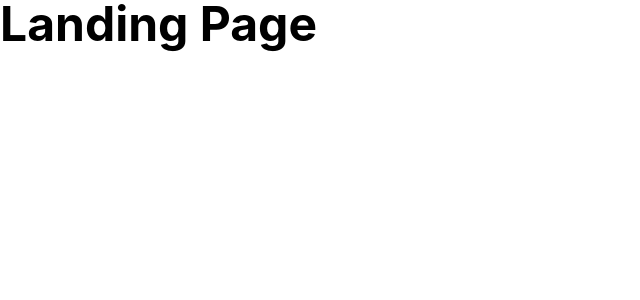
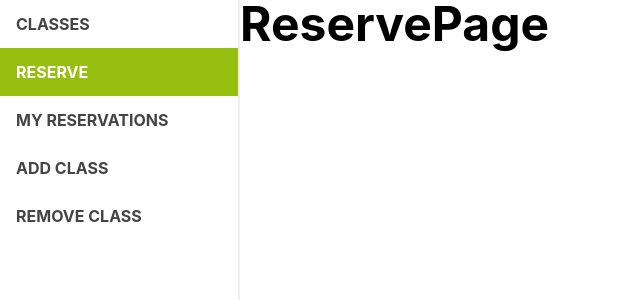
Before and after one commit to icode198/expert-class-frontend, a React (Create React App) app: page /#/reserve in a window 1280 px wide. Shown: the top 300 px of the page, without its empty margins (0-640 px from the left). Built offline with nearby package versions, Linux system fonts and the light colour scheme.

Commit message:
Implement NavPanel

```diff
--- /dev/null
+++ b/src/App.css
@@ -0,0 +1,3 @@
+.app-content {
+  margin-left: var(--nav-panel-width);
+}
--- a/src/App.js
+++ b/src/App.js
@@ -1,19 +1,37 @@
+import './App.css';
 import React from 'react';
 import { HashRouter as Router, Switch, Route } from 'react-router-dom';
 import ClassesPage from './features/classes/ClassesPage'; // eslint-disable-line
+import LandingPage from './features/landingPage/landingPage';
+import NavPanel from './features/navPanel/NavPanel';
+import ReservePage from './features/reserve/ReservePage';
 import ReservationsPage from './features/reservations/ReservationsPage'; // eslint-disable-line
-import LandingPage from './features/landingPage/landingPage';
+import AddClassPage from './features/addClass/AddClassPage';
+import RemoveClassPage from './features/removeClass/RemoveClassPage';
 
 function App() {
   return (
     <div className="App">
       <Router>
+        <NavPanel />
+      </Router>
+      <div className="app-content">
+        <Router>
           <Switch>
             <Route path="/classes">
               <ClassesPage />
             </Route>
+            <Route path="/reserve">
+              <ReservePage />
+            </Route>
             <Route path="/my-reservations">
               <ReservationsPage />
+            </Route>
+            <Route path="/add-class">
+              <AddClassPage />
+            </Route>
+            <Route path="/remove-class">
+              <RemoveClassPage />
             </Route>
             <Route path="/">
               <LandingPage />
@@ -21,6 +39,7 @@ function App() {
           </Switch>
         </Router>
       </div>
+    </div>
   );
 }
 
--- /dev/null
+++ b/src/features/addClass/AddClassPage.css
@@ -0,0 +1 @@
+/* KEEP */
--- /dev/null
+++ b/src/features/addClass/AddClassPage.js
@@ -0,0 +1,11 @@
+import React from 'react';
+
+function AddClassPage() {
+  return (
+    <div>
+      <h1>AddClassPage</h1>
+    </div>
+  );
+}
+
+export default AddClassPage;
--- a/src/features/landingPage/landingPage.js
+++ b/src/features/landingPage/landingPage.js
@@ -1,10 +1,11 @@
-import './landingPage.css';
 import React from 'react';
 
-export default function LandingPage() {
+function landingPage() {
   return (
     <div>
-      <h1>Landing Page</h1>
+      <h1>landingPage</h1>
     </div>
   );
 }
+
+export default landingPage;
--- /dev/null
+++ b/src/features/navPanel/NavPanel.css
@@ -0,0 +1,23 @@
+.nav-panel {
+  display: flex;
+  flex-direction: column;
+  position: absolute;
+  height: 100vh;
+  width: 240px;
+  border-right: 2px solid #eee;
+}
+
+.nav-link,
+.active-nav-link {
+  width: 100%;
+  padding: 1rem;
+  text-transform: uppercase;
+  text-decoration: none;
+  font-weight: bold;
+  color: #444;
+}
+
+.active-nav-link {
+  color: #fff;
+  background-color: #97bf0f;
+}
--- /dev/null
+++ b/src/features/navPanel/NavPanel.js
@@ -0,0 +1,27 @@
+import './NavPanel.css';
+import React from 'react';
+import { NavLink } from 'react-router-dom';
+
+function NavPanel() {
+  return (
+    <nav className="nav-panel">
+      <NavLink to="/classes" className="nav-link" activeClassName="active-nav-link" exact>
+        Classes
+      </NavLink>
+      <NavLink to="/reserve" className="nav-link" activeClassName="active-nav-link" exact>
+        Reserve
+      </NavLink>
+      <NavLink to="/my-reservations" className="nav-link" activeClassName="active-nav-link" exact>
+        My Reservations
+      </NavLink>
+      <NavLink to="/add-class" className="nav-link" activeClassName="active-nav-link" exact>
+        Add Class
+      </NavLink>
+      <NavLink to="/remove-class" className="nav-link" activeClassName="active-nav-link" exact>
+        Remove Class
+      </NavLink>
+    </nav>
+  );
+}
+
+export default NavPanel;
--- /dev/null
+++ b/src/features/removeClass/RemoveClassPage.css
@@ -0,0 +1 @@
+/* KEEP */
--- /dev/null
+++ b/src/features/removeClass/RemoveClassPage.js
@@ -0,0 +1,11 @@
+import React from 'react';
+
+function RemoveClassPage() {
+  return (
+    <div>
+      <h1>RemoveClassPage</h1>
+    </div>
+  );
+}
+
+export default RemoveClassPage;
--- /dev/null
+++ b/src/features/reserve/ReservePage.css
@@ -0,0 +1 @@
+/* KEEP */
--- /dev/null
+++ b/src/features/reserve/ReservePage.js
@@ -0,0 +1,11 @@
+import React from 'react';
+
+function ReservePage() {
+  return (
+    <div>
+      <h1>ReservePage</h1>
+    </div>
+  );
+}
+
+export default ReservePage;
--- a/src/index.css
+++ b/src/index.css
@@ -1,3 +1,7 @@
+:root {
+  --nav-panel-width: 240px;
+}
+
 /* CSS RESET BEGIN */
 * {
   box-sizing: border-box;
```
Also changed, not shown: 1 other file (tests, documents, lock files or other folders). Lines whose indentation alone changed are shown as unchanged.
